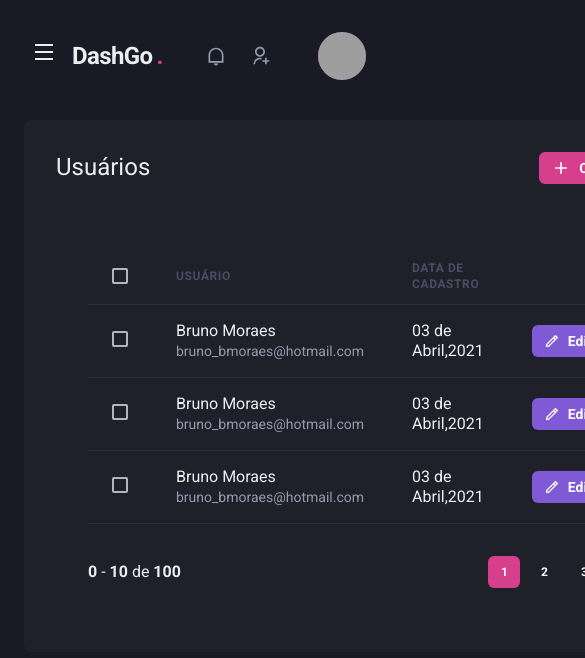
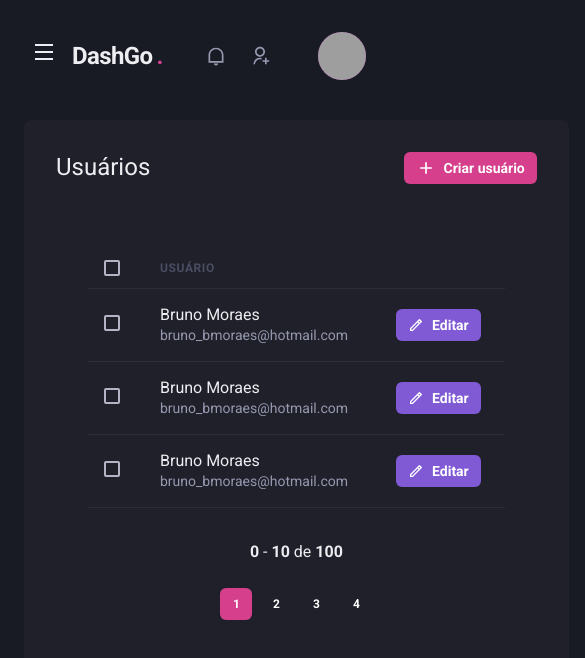
Before and after one commit to moraes3000/dashgo, a Next.js app: page /users in a window 390 px wide. Shown: the top 658 px of the page, 585 px wide, since content can reach past the window. Built offline with nearby package versions, Linux system fonts and the light colour scheme; grey boxes are pictures that could not be loaded.

Commit message:
Listagem responsiva

```diff
--- a/src/components/Pagination/index.tsx
+++ b/src/components/Pagination/index.tsx
@@ -4,7 +4,7 @@
 export function Pagination() {
     return (
         <Stack
-            direction='row'
+            direction={['column','row']}
             mt='8'
             justifyContent='space-between'
             align='center'
--- a/src/pages/users/index.tsx
+++ b/src/pages/users/index.tsx
@@ -1,4 +1,4 @@
-import { Box, Flex, Heading, Button, Icon, Table, Thead, Tr, Th, Tbody, Td, Text, Checkbox } from "@chakra-ui/react"
+import { Box, Flex, Heading, Button, Icon, Table, Thead, Tr, Th, Tbody, Td, Text, Checkbox, useBreakpointValue } from "@chakra-ui/react"
 import { RiAddLine, RiPencilLine } from "react-icons/ri"
 
 import { Header } from "../../components/Header"
@@ -6,6 +6,11 @@
 import { Sidebar } from "../../components/Sidebar"
 
 export default function UserList() {
+    const isWideVersion = useBreakpointValue({
+        base: false,
+        lg: true,
+    })
+
     return (
         <Box>
             <Header />
@@ -32,22 +37,22 @@
                             <Table colorScheme='whiteAlpha'>
                                 <Thead>
                                     <Tr>
-                                        <Th px='6' color='gray.300' width='8'>
+                                        <Th px={['4','4','6']} color='gray.300' width='8'>
                                             <Checkbox colorScheme='pink' />
                                         </Th>
                                         <Th>
                                             Usuário
                                         </Th>
-                                        <Th>
-                                            Data de cadastro
-                                        </Th>
+                                        {isWideVersion && <Th>  Data de cadastro </Th>}
+
+
                                         <Th width='8'></Th>
                                     </Tr>
                                 </Thead>
 
                                 <Tbody>
                                     <Tr>
-                                        <Td px='6'>
+                                        <Td px={['4','4','6']}>
                                             <Checkbox colorScheme='pink' />
                                         </Td>
                                         <Td>
@@ -56,7 +61,7 @@
                                                 <Text fontSize='sm' color='gray.300'>bruno_bmoraes@hotmail.com</Text>
                                             </Box>
                                         </Td>
-                                        <Td>03 de Abril,2021</Td>
+                                        {isWideVersion && <Td>03 de Abril,2021</Td>}
                                         <Td>
                                             <Button
                                                 as='a'
@@ -69,7 +74,7 @@
                                     </Tr>
 
                                     <Tr>
-                                        <Td px='6'>
+                                        <Td px={['4','4','6']}>
                                             <Checkbox colorScheme='pink' />
                                         </Td>
                                         <Td>
@@ -78,7 +83,7 @@
                                                 <Text fontSize='sm' color='gray.300'>bruno_bmoraes@hotmail.com</Text>
                                             </Box>
                                         </Td>
-                                        <Td>03 de Abril,2021</Td>
+                                        {isWideVersion && <Td>03 de Abril,2021</Td>}
                                         <Td>
                                             <Button
                                                 as='a'
@@ -91,7 +96,7 @@
                                     </Tr>
 
                                     <Tr>
-                                        <Td px='6'>
+                                        <Td px={['4','4','6']}>
                                             <Checkbox colorScheme='pink' />
                                         </Td>
                                         <Td>
@@ -100,7 +105,7 @@
                                                 <Text fontSize='sm' color='gray.300'>bruno_bmoraes@hotmail.com</Text>
                                             </Box>
                                         </Td>
-                                        <Td>03 de Abril,2021</Td>
+                                        {isWideVersion && <Td>03 de Abril,2021</Td>}
                                         <Td>
                                             <Button
                                                 as='a'
```
